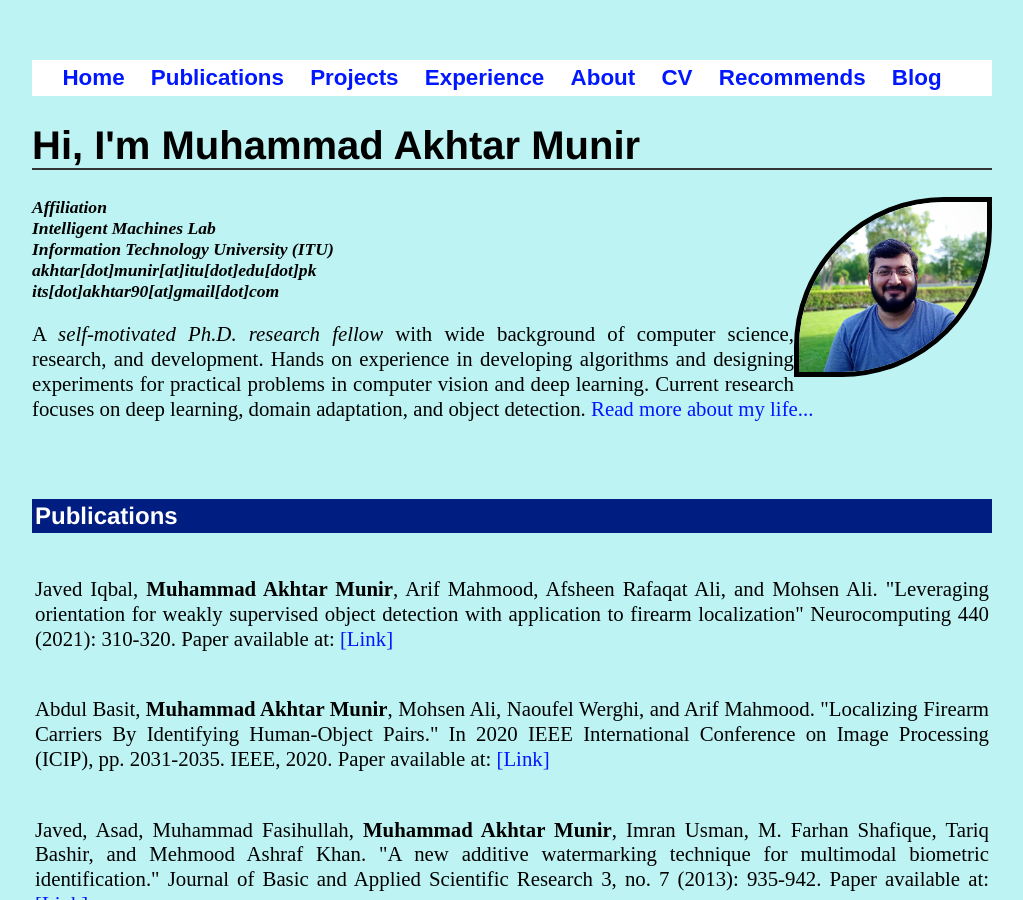
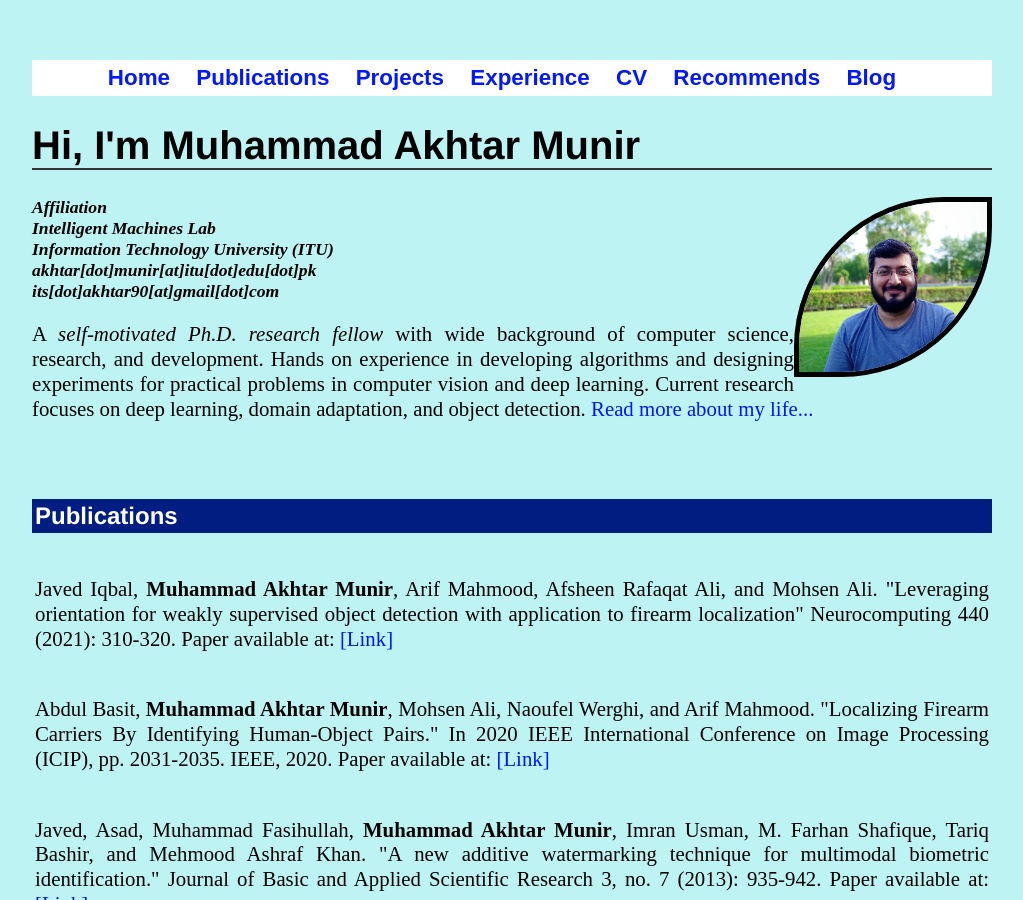
Before and after one commit to akhtarvision/akhtarvision.github.io, a Jekyll site: the page built from index.html, in a window 1280 px wide and 900 px high. Shown: the whole window, without its empty margins (128-1151 px from the left). Built offline with Jekyll 4.4.1, drawn with Linux system fonts in a browser that asks for light colours.

Commit message:
Update default.html

```diff
--- a/_layouts/default.html
+++ b/_layouts/default.html
@@ -14,7 +14,7 @@
 				<li><a href="#experience">Experience</a></li>
 <!-- 				<li><a href="#education">Education</a></li> -->
 <!-- 				<li><a href="#services">Services</a></li> -->
-		        	<li><a href="#about">About</a></li>
+<!-- 		        	<li><a href="#about">About</a></li> -->
 	        		<li><a href="#cv">CV</a></li>
 				<li><a href="#flinks">Recommends</a></li>
 	        		<li><a href="#blog">Blog</a></li>
```
